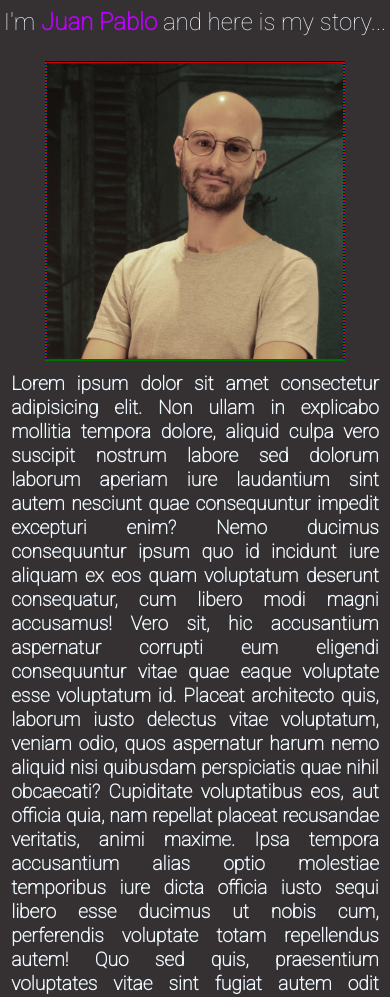
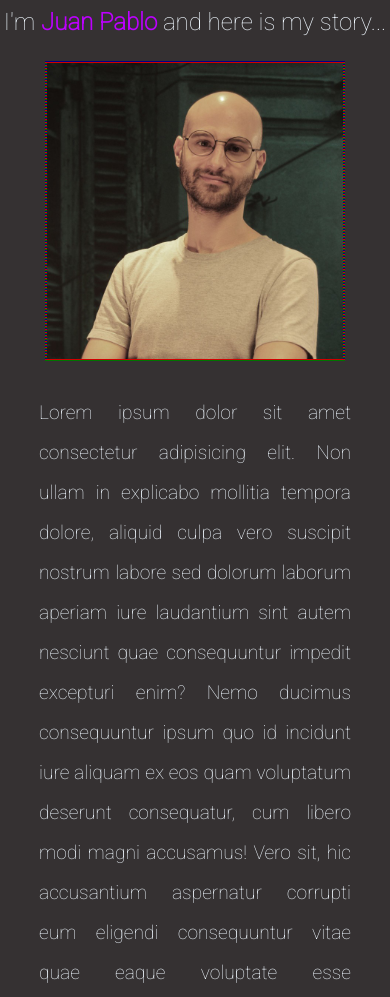
Before and after one commit to jpskobalski/desarollo-web-coder, a website: page pages/about.html in a window 390 px wide. Shown: the part 72-1069 px from the top of the page. Drawn offline with nearby package versions, Linux system fonts and the light colour scheme.

Commit message:
updating about section

```diff
--- a/sass/partials/_about.scss
+++ b/sass/partials/_about.scss
@@ -2,8 +2,6 @@
     @include supercenter;
     flex-direction: column;
     color: $mainfontcolor;
-    margin-right: 15%;
-    margin-left: 15%;
 
     &__article{
         padding: 5rem;
@@ -28,7 +26,9 @@
     &__p{
         padding-top: 2rem;
         text-align: justify;
-        font-weight: bold;
         line-height: 2.5rem;
+        font-size: 1.2rem;
+        padding-right: 15%;
+        padding-left: 15%;
     }
 }
--- a/sass/partials/_responsive.scss
+++ b/sass/partials/_responsive.scss
@@ -98,8 +98,9 @@
         }
 
         &__p{
-            padding: 1rem;
-            line-height: 1.5rem;
+            padding-right: 10%;
+            padding-left: 10%;
+            line-height: 2.5rem;
             font-size: 1.2rem;
         }
     }
@@ -254,8 +255,9 @@
         }
 
         &__p{
-            padding: 0.7rem;
-            line-height: 1.5rem;
+            padding-right: 10%;
+            padding-left: 10%;
+            line-height: 2.5rem;
         }
     }
 
@@ -375,8 +377,8 @@
 
     .skills{
         &__h2{
+            padding: 1rem;
             padding-top: 3rem;
-            padding: 1rem;
             text-align: center;
             font-weight: bold;
         }
@@ -426,8 +428,9 @@
         }
 
         &__p{
-            padding: 0.7rem;
-            line-height: 1.5rem;
+            padding-right: 10%;
+            padding-left: 10%;
+            line-height: 2.5rem;
         }
     }
 
```
Also changed, not shown: css/style.css.
